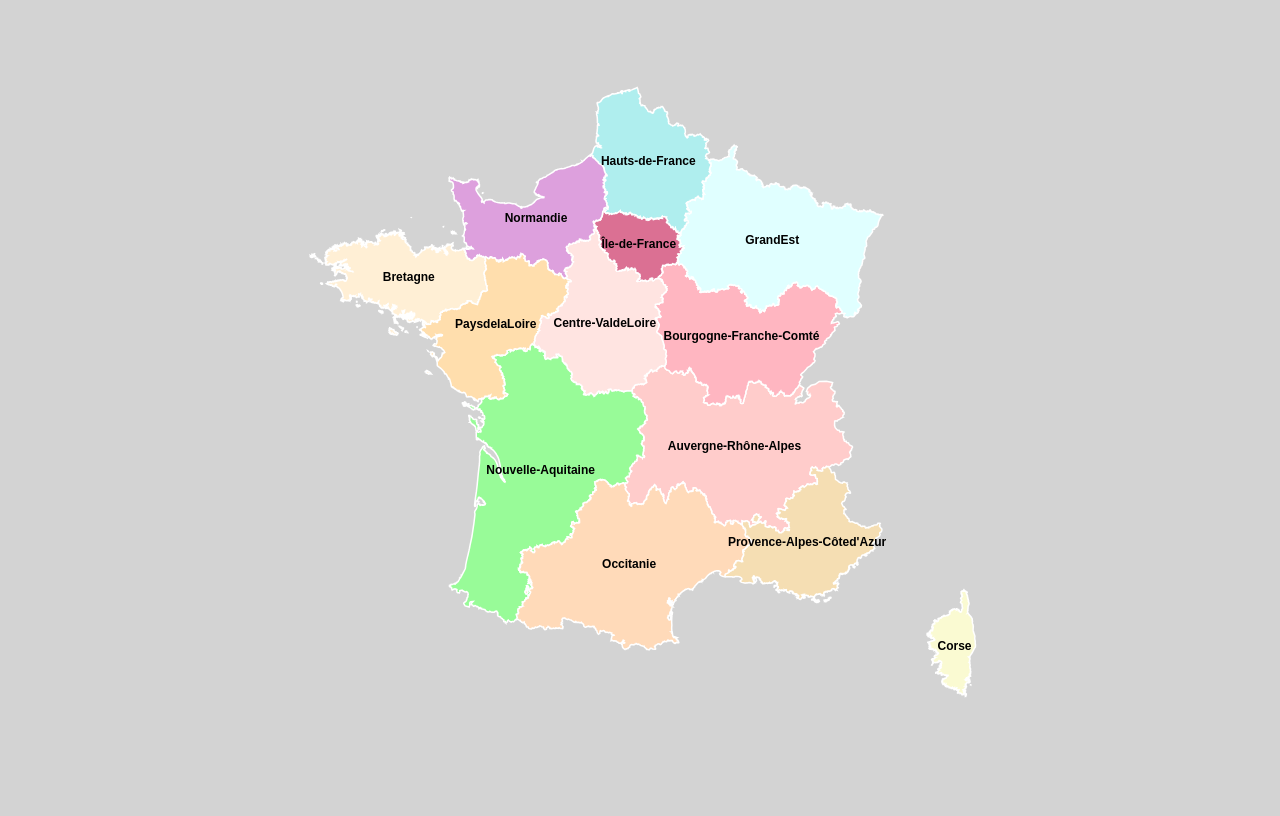
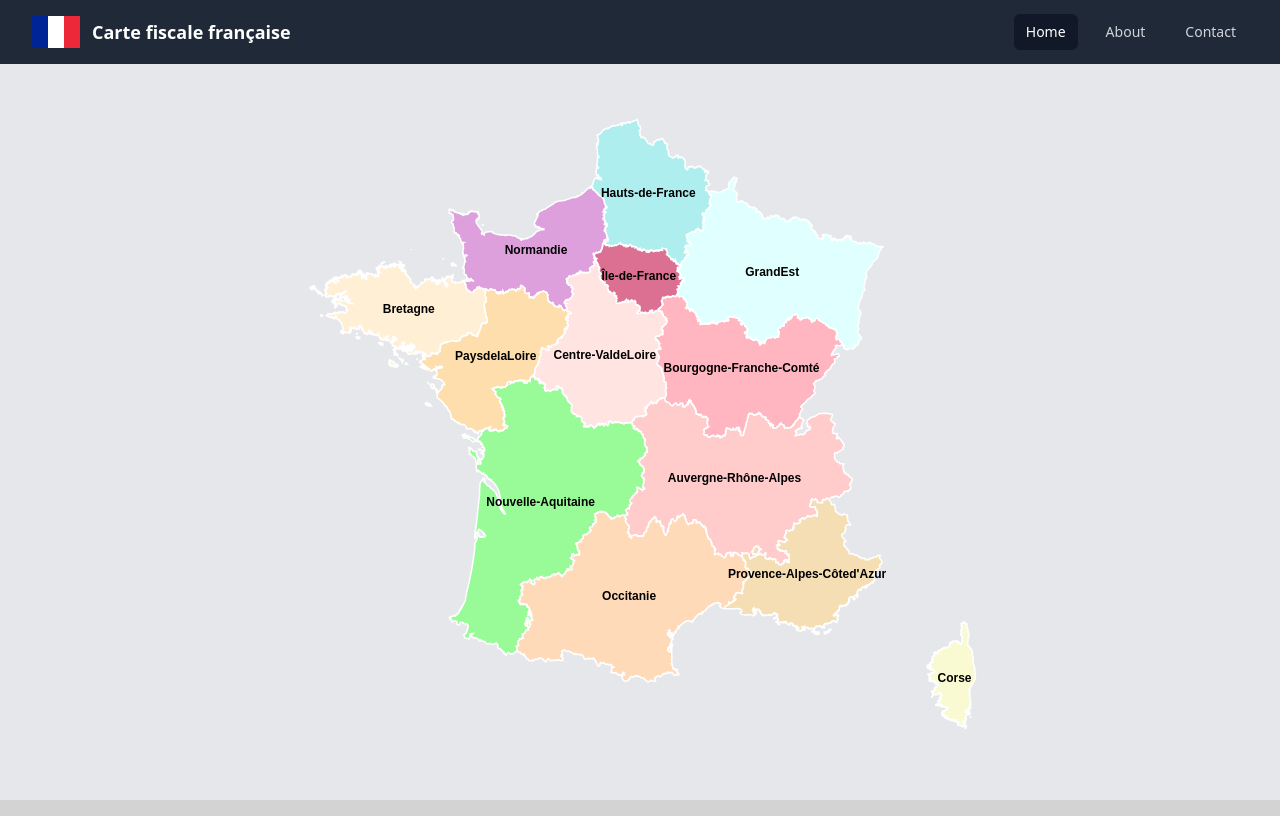
Before and after one commit to acotillard/tax-activite-france, a website: page frontend/index.html in a window 1280 px wide. Drawn offline with nearby package versions, Linux system fonts and the light colour scheme.

Commit message:
feat: add menu

```diff
--- a/frontend/index.html
+++ b/frontend/index.html
@@ -3,10 +3,33 @@
 <head>
     <meta charset="UTF-8">
     <meta name="viewport" content="width=device-width, initial-scale=1.0">
-    <title>France Regions Map</title>
+    <title>Carte fiscale française</title>
+    <link href="https://cdn.jsdelivr.net/npm/tailwindcss@2.2.19/dist/tailwind.min.css" rel="stylesheet">
     <link rel="stylesheet" href="style.css">
 </head>
-<body>
+<body class="bg-gray-200">
+    <!-- Menu de navigation -->
+    <nav class="bg-gray-800">
+        <div class="max-w-7xl mx-auto px-2 sm:px-6 lg:px-8">
+            <div class="relative flex items-center justify-between h-16">
+                <div class="flex items-center">
+                    <img class="h-8 w-auto" src="Flag_of_France.svg" alt="Flag of France"> <!-- Utilisation de w-auto pour respecter le ratio -->
+                    <span class="ml-3 text-white text-lg font-semibold">Carte fiscale française</span>
+                </div>
+                <div class="flex-1 flex items-center justify-end">
+                    <div class="hidden sm:block sm:ml-6">
+                        <div class="flex space-x-4">
+                            <!-- Current: "bg-gray-900 text-white", Default: "text-gray-300 hover:bg-gray-700 hover:text-white" -->
+                            <a href="#" class="bg-gray-900 text-white px-3 py-2 rounded-md text-sm font-medium">Home</a>
+                            <a href="#" class="text-gray-300 hover:bg-gray-700 hover:text-white px-3 py-2 rounded-md text-sm font-medium">About</a>
+                            <a href="#" class="text-gray-300 hover:bg-gray-700 hover:text-white px-3 py-2 rounded-md text-sm font-medium">Contact</a>
+                        </div>
+                    </div>
+                </div>
+            </div>
+        </div>
+    </nav>
+
     <div id="map-container">
         <div id="map"></div>
     </div>
--- a/frontend/style.css
+++ b/frontend/style.css
@@ -9,7 +9,7 @@ html, body {
     display: flex;
     justify-content: center;
     align-items: center;
-    height: 100vh;
+    height: calc(100vh - 64px); /* Ajuster la hauteur pour prendre en compte le menu de navigation */
     width: 100%;
 }
 
```
Also changed, not shown: frontend/Flag_of_France.svg (added).
